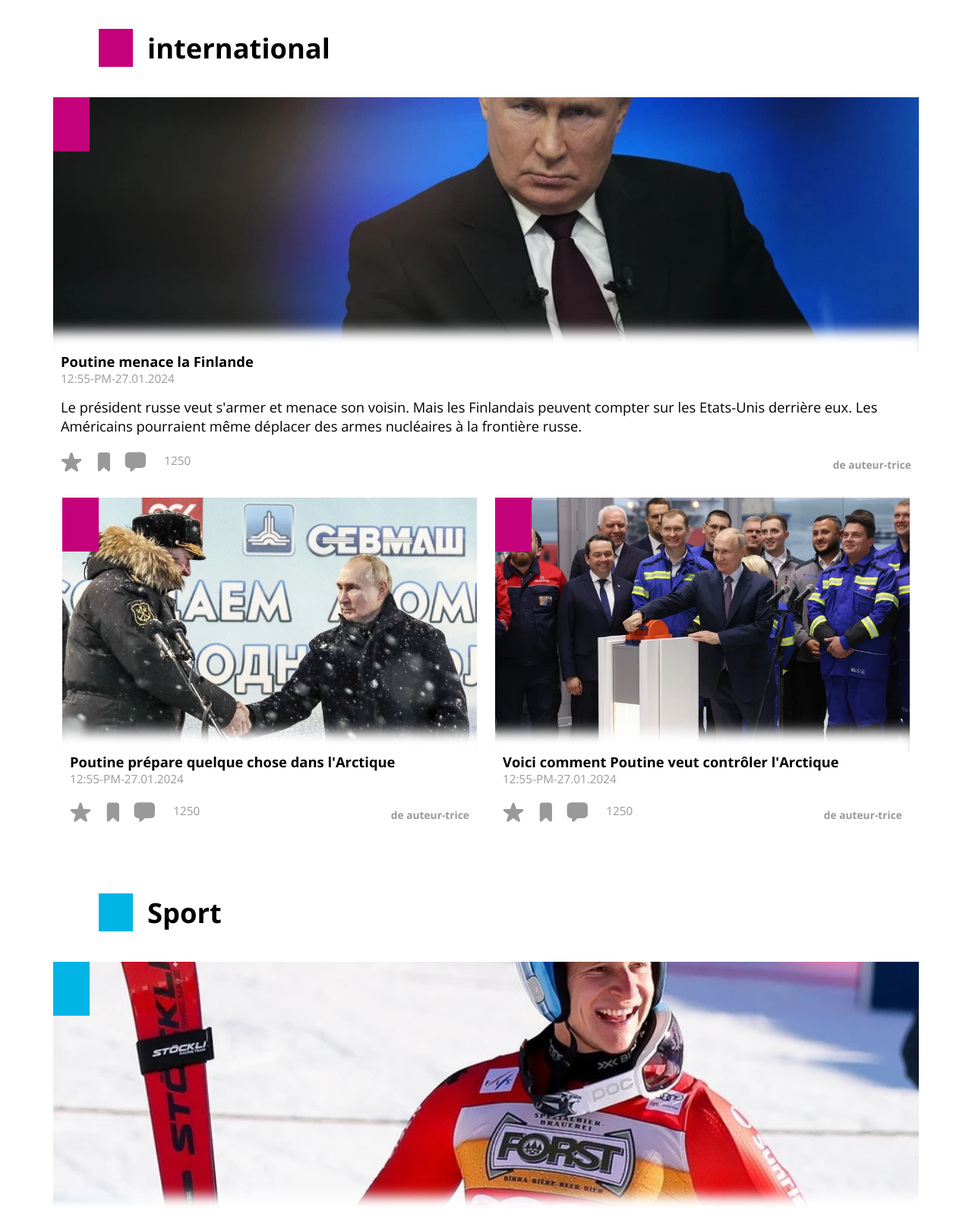
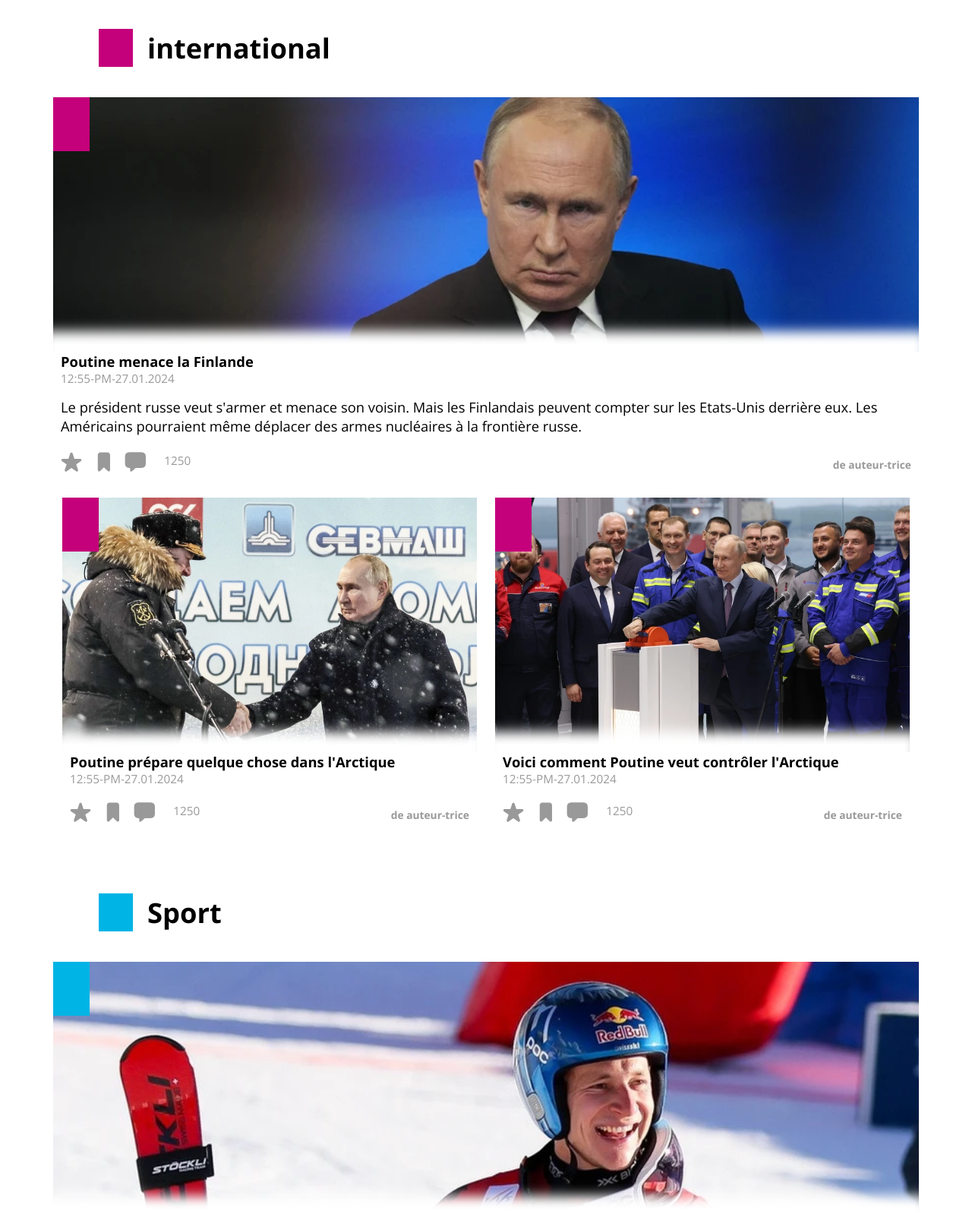
Before and after one commit to EnoDucotterd/watson, a website built with Parcel: page src/index.html in a window 1280 px wide. Shown: the part 1160-2758 px from the top of the page at 76% size. Built offline with nearby package versions, Linux system fonts and the light colour scheme.

Commit message:
optimisation de la position des images et build

```diff
--- a/src/index.html
+++ b/src/index.html
@@ -181,7 +181,7 @@
           <div class="arcticle">
             <div class="article-visual">
               <img
-                class="article-img"
+                class="article-img image-position-20"
                 src="img/poutine-sans-frites.webp?width=873"
                 srcset="
               img/poutine-sans-frites.webp 375w,
@@ -276,7 +276,7 @@
               <div class="arcticle card">
                 <div class="article-visual">
                   <img
-                    class="article-img"
+                    class="article-img image-position-0"
                     src="img/ceremony.webp?width=875"
                     srcset="
                   img/ceremony.webp 375w,
@@ -335,7 +335,7 @@
           <div class="arcticle">
             <div class="article-visual">
               <img
-                class="article-img"
+                class="article-img image-position-right-top"
                 src="img/skieur.webp?width=875"
                 srcset="
               img/skieur.webp 375w,
@@ -429,7 +429,7 @@
               <div class="arcticle card">
                 <div class="article-visual">
                   <img
-                    class="article-img"
+                    class="article-img image-position-0"
                     src="img/cup.webp?width=875"
                     srcset="
                   img/cup.webp 375w,
@@ -542,7 +542,7 @@
               <div class="arcticle card">
                 <div class="article-visual">
                   <img
-                    class="article-img"
+                    class="article-img image-position-vertical"
                     src="img/edward.webp?width=582"
                     srcset="
                   img/edward.webp 375w,
--- a/src/scss/modules/_article.scss
+++ b/src/scss/modules/_article.scss
@@ -548,3 +548,17 @@
     margin-bottom: 70px;
   }
 }
+
+.image-position-0 {
+  object-position: center 10%;
+}
+.image-position-20 {
+  object-position: center 20%;
+}
+.image-position-right-top {
+  object-position: right top;
+}
+
+.image-position-vertical {
+  object-position: right top;
+}
```
